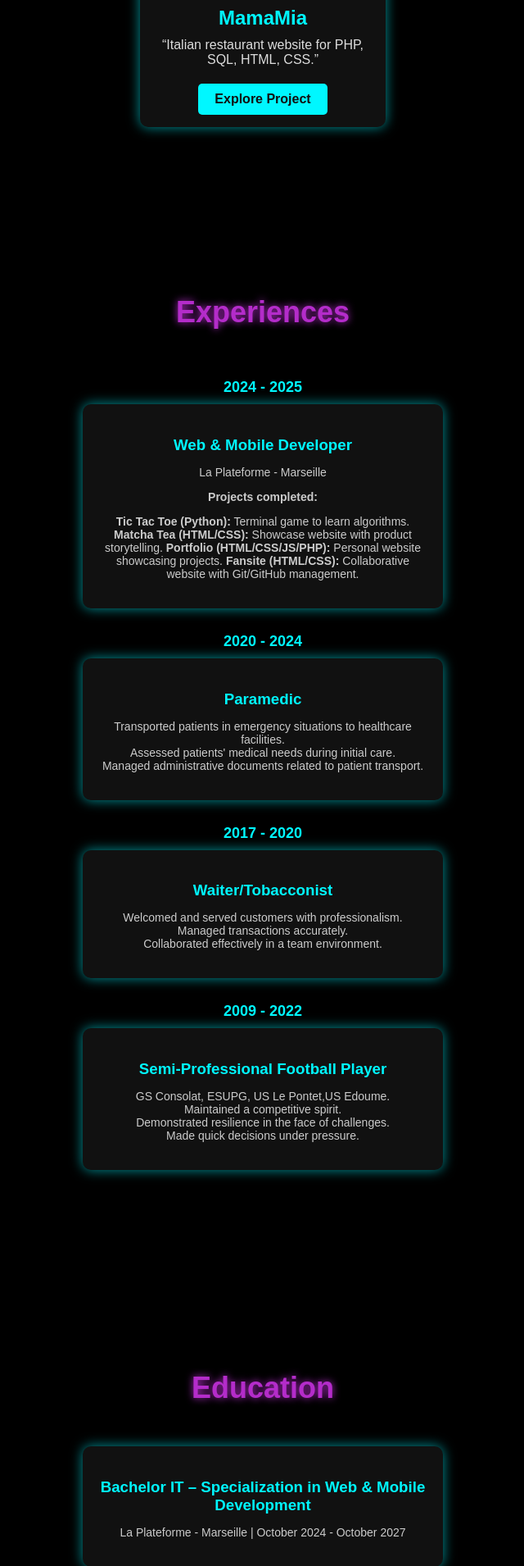
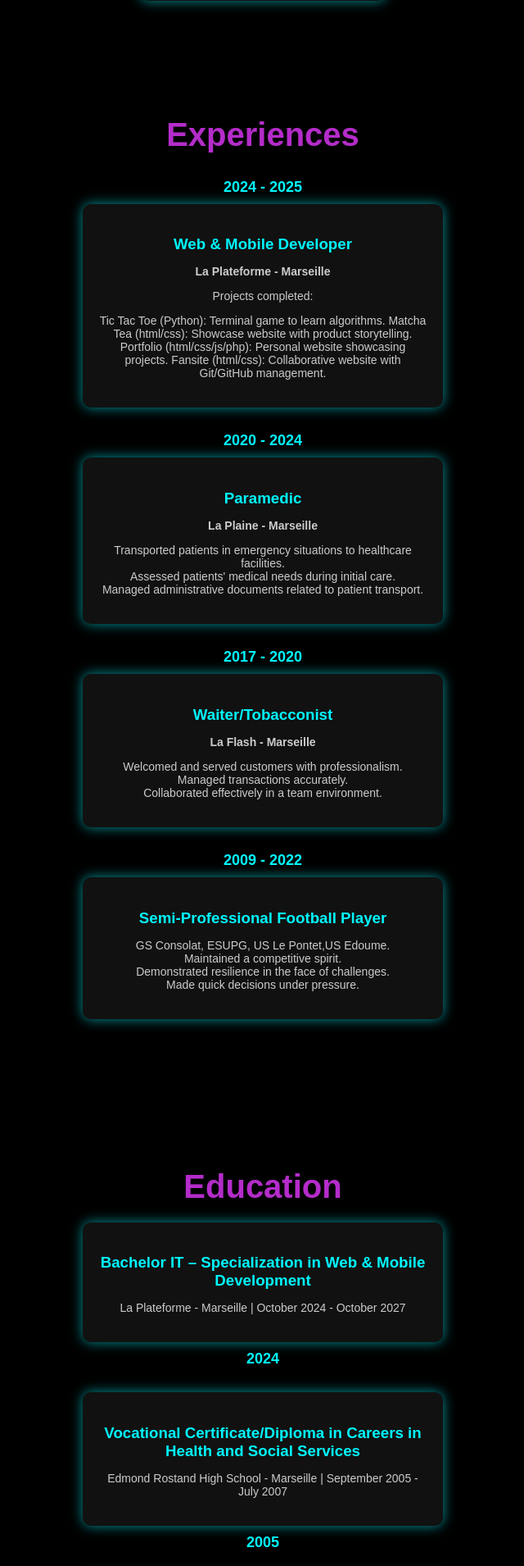
Before and after one commit to ennys-hammoud/porfolio-ennys, a PHP site: page / in a window 1280 px wide. Shown: the part 2585-4495 px from the top of the page at 82% size, without its empty margins (319-959 px from the left). Run offline with PHP 8.4, Linux system fonts and the light colour scheme.

Commit message:
mise a jour portfolio avec des fonction et ajout de projets

```diff
--- a/index.html
+++ b/index.html
@@ -28,7 +28,7 @@
                 <li><a href="#experiences">Experiences</a></li>
                 <li><a href="#education">Education</a></li>
                 <li><a href="#skills">My Skills</a></li>
-                <li><a href="#contact">Contact</a></li>
+                <li><a href="#mycontact">Contact</a></li>
             </ul>
         </nav>
     </header>
@@ -162,13 +162,13 @@
     <div class="timeline-date">2024 - 2025</div> <!-- Date de l'expérience -->
     <div class="timeline-content">
         <h3>Web & Mobile Developer</h3>
-        <p>La Plateforme - Marseille</p>
-        <p><strong>Projects completed:</strong></p>
+        <p><strong>La Plateforme - Marseille</strong></p>
+        <p>Projects completed:</p>
         <p>
-            <strong>Tic Tac Toe (Python):</strong> Terminal game to learn algorithms.
-            <strong>Matcha Tea (HTML/CSS):</strong> Showcase website with product storytelling.
-            <strong>Portfolio (HTML/CSS/JS/PHP):</strong> Personal website showcasing projects.
-            <strong>Fansite (HTML/CSS):</strong> Collaborative website with Git/GitHub management.
+            Tic Tac Toe (Python): Terminal game to learn algorithms.
+            Matcha Tea (html/css): Showcase website with product storytelling.
+            Portfolio (html/css/js/php): Personal website showcasing projects.
+            Fansite (html/css): Collaborative website with Git/GitHub management.
         </p>
     </div>
 </div>
@@ -177,6 +177,7 @@
                 <div class="timeline-date">2020 - 2024</div> <!-- Date de l'expérience -->
                 <div class="timeline-content">
                     <h3>Paramedic</h3>
+                    <p><strong>La Plaine - Marseille</strong></p>
                     <p>
                         Transported patients in emergency situations to healthcare facilities. <br>
                         Assessed patients' medical needs during initial care. <br>
@@ -188,6 +189,7 @@
                 <div class="timeline-date">2017 - 2020</div>
                 <div class="timeline-content">
                     <h3>Waiter/Tobacconist</h3>
+                    <p><strong>La Flash - Marseille</strong></p>
                     <p>
                         Welcomed and served customers with professionalism. <br>
                         Managed transactions accurately. <br>
@@ -286,7 +288,7 @@
 </section>
 
     <!-- CONTACT SECTION -->
-    <section id="contact">
+    <section id="mycontact">
         <h2>CONTACT ME</h2> <!-- Titre de la section -->
         <form id="contact-form" action="index.php" method="POST">
             <!-- Formulaire de contact -->
--- a/portfolio.css
+++ b/portfolio.css
@@ -220,6 +220,8 @@ nav ul li a:hover {
 #about {
     padding: 50px 20px;
     text-align: center;
+    margin-top: 1px;
+    transform: translateY(-110px); /* Remonte la div de 20 pixels */
 }
 
 #about h2 {
@@ -246,6 +248,16 @@ nav ul li a:hover {
 
 .about-container:hover {
     filter: brightness(1.5); /* Augmente la luminosité de 30% */
+}
+
+#projects h2 {
+    font-size: 2.5rem;
+    text-align: center;
+    color: #B42CCA;
+    margin-bottom: 1px;
+    margin-top: 2px;
+
+
 }
 
 /* Cards Container */
@@ -326,10 +338,13 @@ nav ul li a:hover {
 
 
 /* TIMELINE SECTION */
-section h2 {
+#experiences h2 {
+    font-size: 2.5rem;
     text-align: center;
-    font-size: 36px;
-    margin-top: 65px;
+    color: #B42CCA;
+    margin-bottom: 1px;
+    margin-top: 1px;
+    transform: translateY(-13Opx); /* Remonte la div de 20 pixels */
 
 }
 
@@ -383,18 +398,24 @@ section h2 {
     filter: brightness(1.2) saturate(4.5); /* Augmente la luminosité et la saturation */
 }
 
-
-#contact{
+#education h2 {
+    font-size: 2.5rem;
     text-align: center;
-    padding: 50px 20px;
-
+    color: #B42CCA;
+    margin-bottom: 1px;
+    margin-top: 2px;
+    transform: translateY(-11Opx); /* Remonte la div de 20 pixels */
 
 }
 
-#contact h1{
+
+#mycontact h2{
     font-size: 2.5rem;
-    margin-bottom: 30px;
-    color: #00f7ff;
+    text-align: center;
+    color: #B42CCA;
+    margin-bottom: 1px;
+    margin-top: 2px;
+    transform: translateY(-11Opx); /* Remonte la div de 20 pixels */
 }
 
 form{
@@ -471,22 +492,22 @@ form{
     color: #00f7ff; /* Maintient la couleur */
     text-shadow: 0 0 15px #00f7ff; /* Effet lumineux autour de 'Ennys' */
 }
-h2{
-    color: #B42CCA;
-    text-shadow: 0 0 10px #B42CCA;
-}
+
 
 /* MY SKILLS SECTION */
 #skills {
     padding: 50px 20px;
     text-align: center;
-    margin-top: 20px;
+    margin-top: 1px;
+    transform: translateY(-110px); /* Remonte la div de 20 pixels */
 }
 
 #skills h2 {
     font-size: 2.5rem;
     color: #B42CCA;
     margin-bottom: 1px;
+    margin-top: 2px;
+    transform: translateY(-11Opx); /* Remonte la div de 20 pixels */
 }
 
 .skills-container {
@@ -627,9 +648,6 @@ footer {
     font-size: 12px;
     color: #fff; /* Texte plus discret */
 }
-
-
-
 
 
 
```
